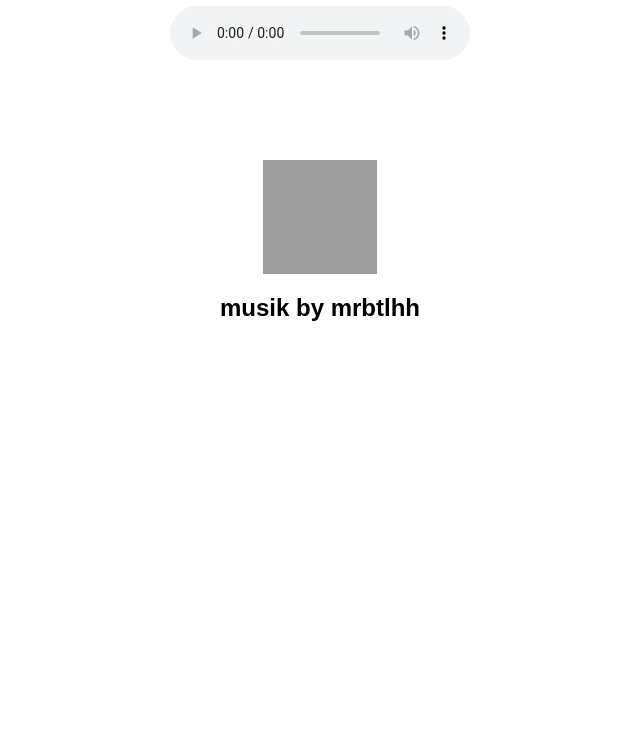
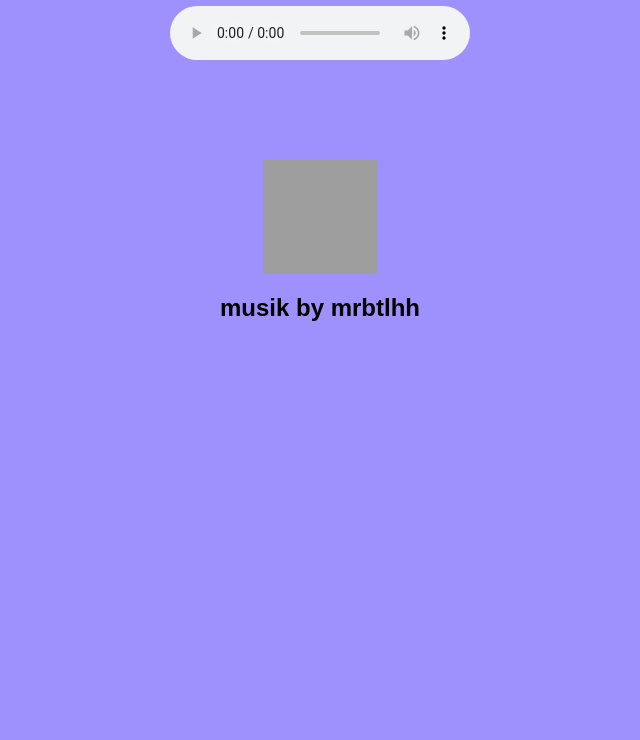
Before and after one commit to akuseorangsantri1232/exam4.github.oi, a plain HTML site: page index.html in a window 1280 px wide. Shown: the part 60-800 px from the top of the page, without its empty margins (320-960 px from the left). Drawn offline with Linux system fonts and the light colour scheme; grey boxes are pictures that could not be loaded.

Commit message:
Update index.html

```diff
--- a/index.html
+++ b/index.html
@@ -8,6 +8,7 @@
                             text-align:center;
                             font-family:arial;
                             align-items: center;
+                                background-color:#1f00fd6e;
                         }
                         .tombol {
                             size:50px
```
